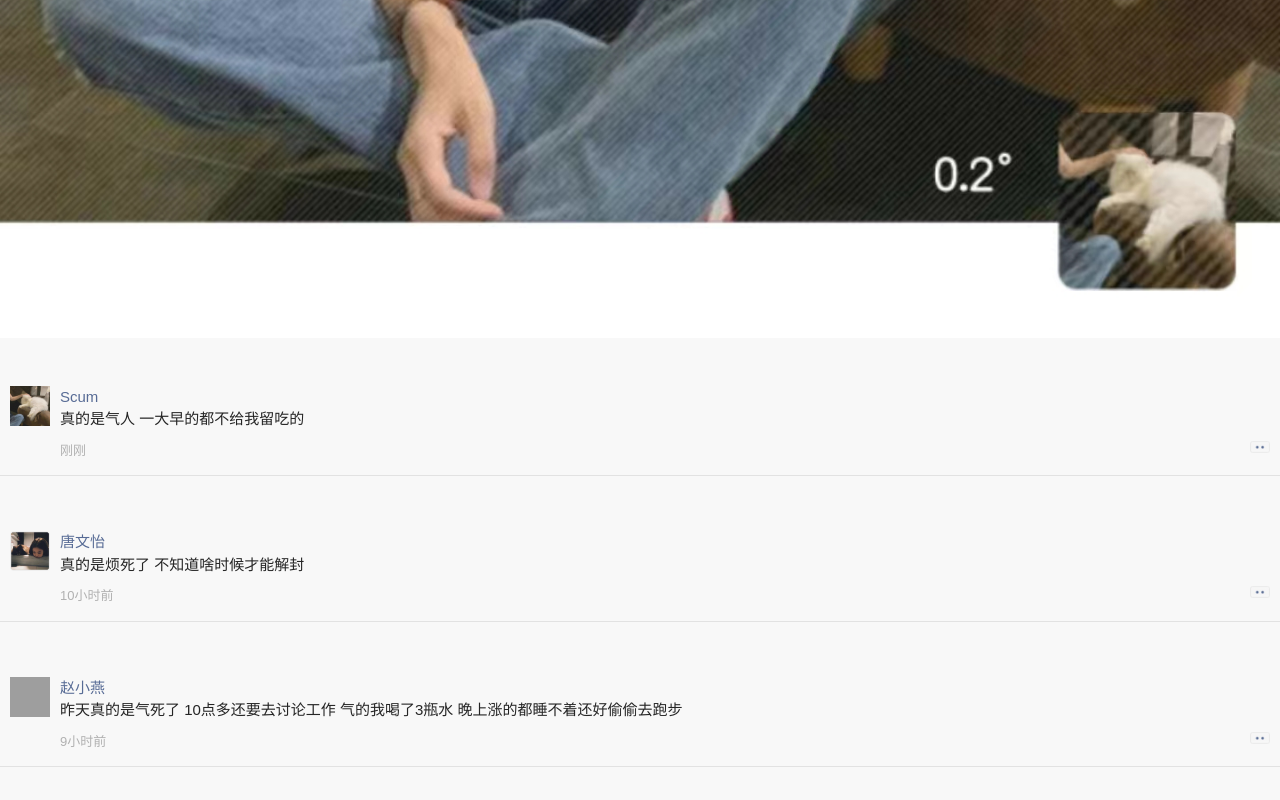
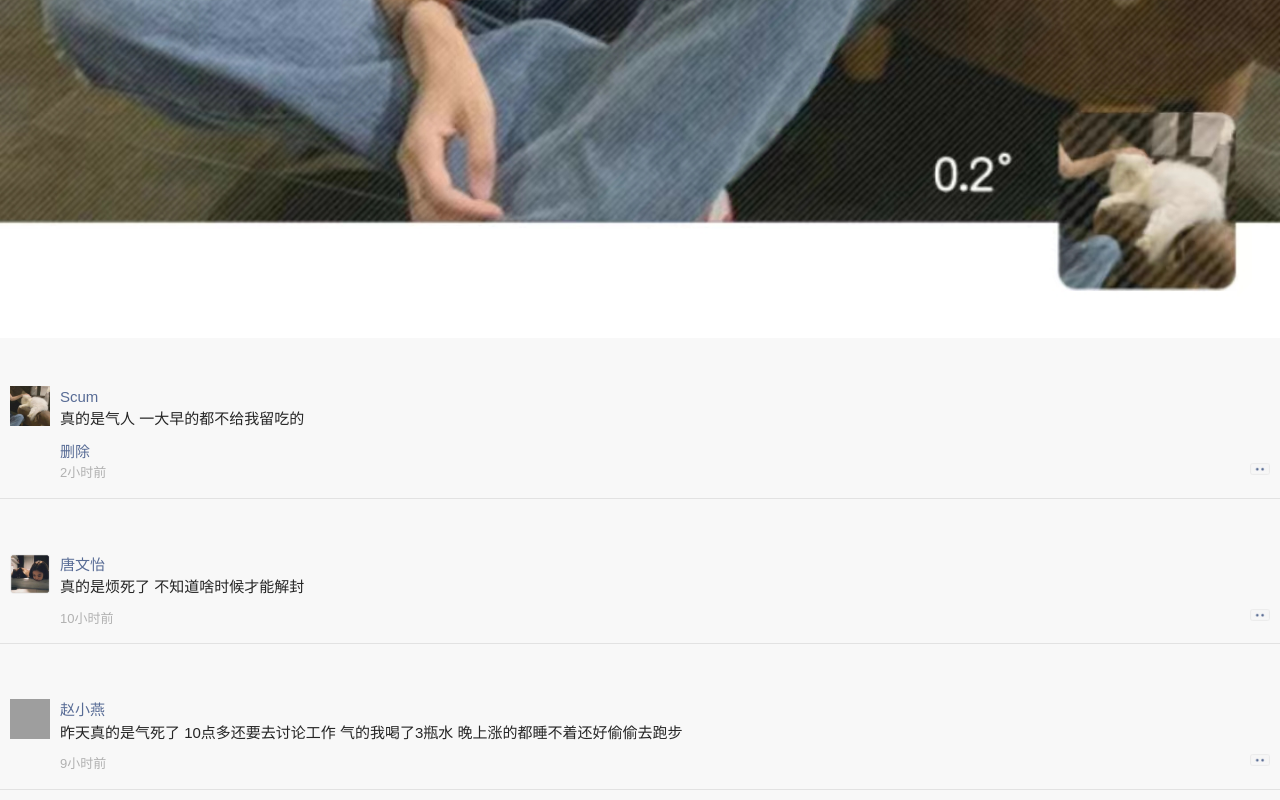
Before and after one commit to shangkouyou/PYQ, a plain HTML site: page index.html in a window 1280 px wide. Shown: the part 570-1370 px from the top of the page. Before the commit the page ends 1347 px from the top, so only its background shows below. Drawn offline with Linux system fonts and the light colour scheme; grey boxes are pictures that could not be loaded.

Commit message:
new
更新删除伪装按钮

```diff
--- a/index.html
+++ b/index.html
@@ -25,8 +25,8 @@
     <p class="po-name">Scum</p>
 
 <p class="po-name"><span class="data-name"></span></p>
-<p class="post">真的是气人 一大早的都不给我留吃的</meter></p>
-<p class="time">刚刚</p>
+<p class="post">真的是气人 一大早的都不给我留吃的</meter></p><p class="po-name">删除</p>
+<p class="time">2小时前</p>
 
 <img class="c-icon" src="img/pv.png">
 </div>
```
